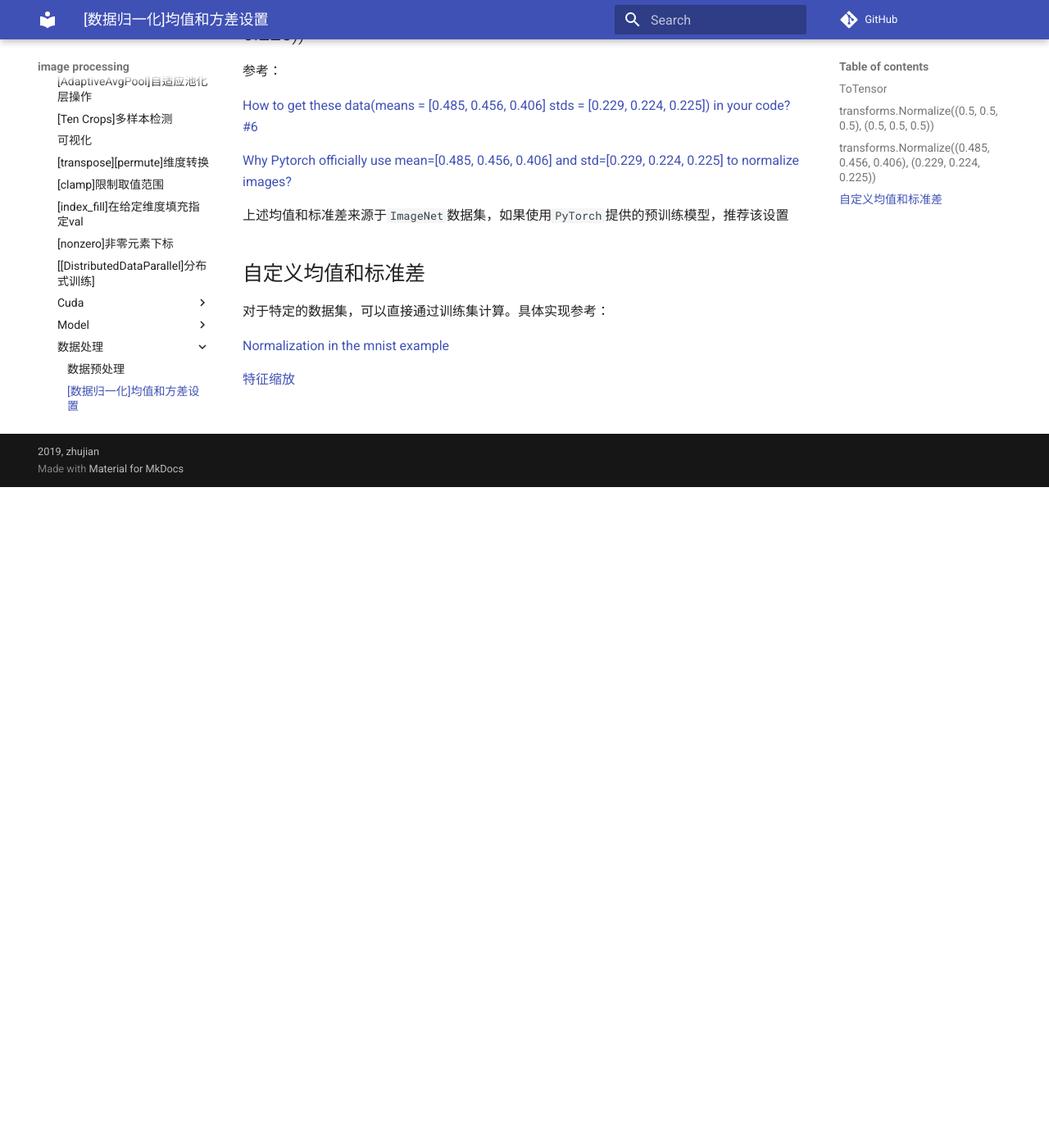
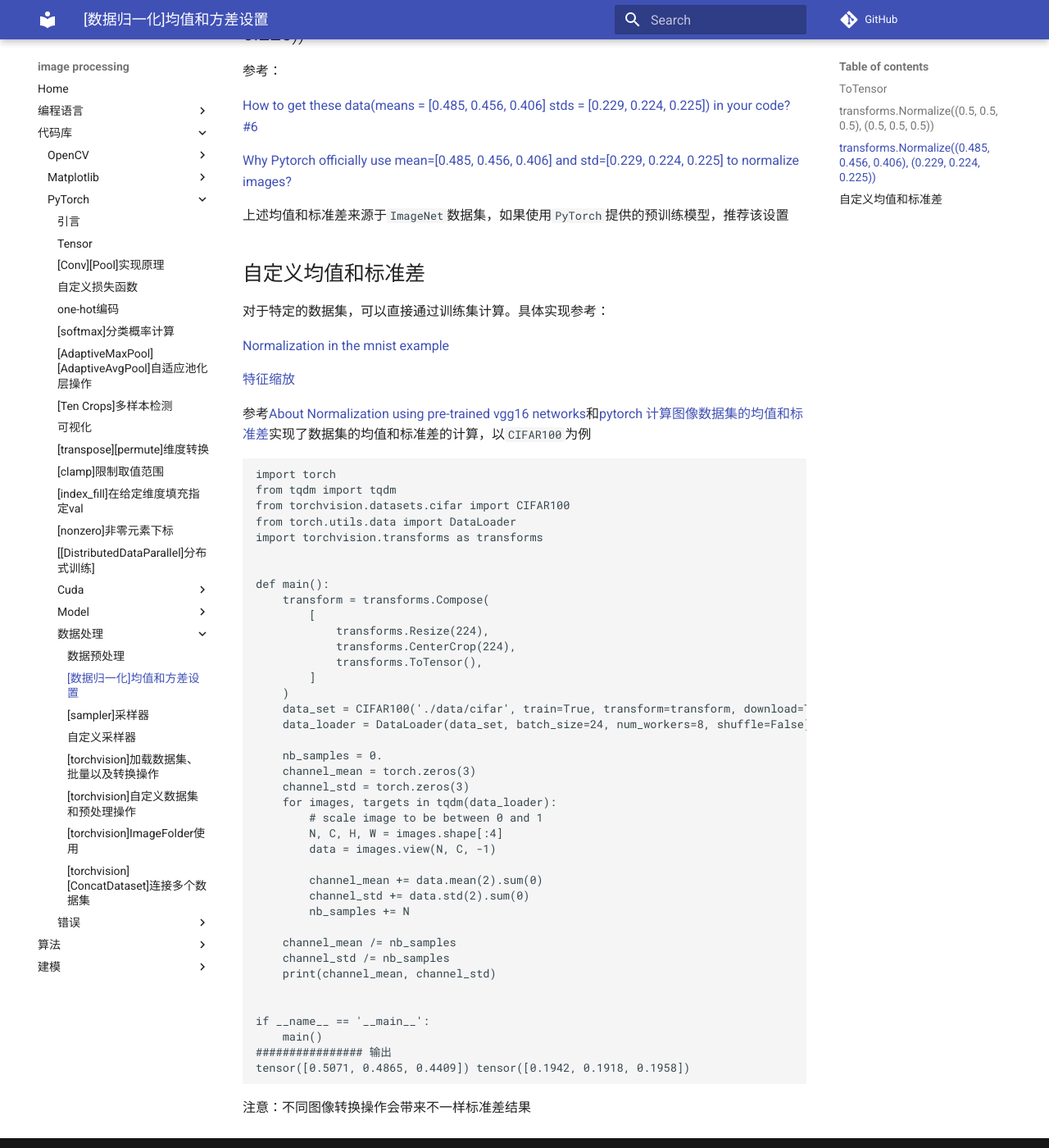
Before and after one commit to Document-Collection/image-processing, an MkDocs documentation site: the page built from docs/pytorch/preprocessing/[数据归一化]均值和方差设置.md, in a window 1280 px wide and 1400 px high, scrolled down 806 px. Shown: the whole window at 82% size. Built offline with MkDocs 1.6.1 and Material for MkDocs 9.7.7, drawn with Linux system fonts in a browser that asks for light colours; comment, search, counter and statistics services are not loaded.

Commit message:
docs(pytorch): 更新自定义数据集的均值和标准差实现代码

````diff
--- a/docs/pytorch/preprocessing/[数据归一化]均值和方差设置.md
+++ b/docs/pytorch/preprocessing/[数据归一化]均值和方差设置.md
@@ -45,3 +45,49 @@
 [Normalization in the mnist example](https://discuss.pytorch.org/t/normalization-in-the-mnist-example/457/27)
 
 [ 特征缩放](https://blog.zhujian.life/posts/dea583b1.html)
+
+参考[About Normalization using pre-trained vgg16 networks](https://discuss.pytorch.org/t/about-normalization-using-pre-trained-vgg16-networks/23560)和[pytorch 计算图像数据集的均值和标准差](https://www.cnblogs.com/wanghui-garcia/p/11448460.html)实现了数据集的均值和标准差的计算，以`CIFAR100`为例
+
+```
+import torch
+from tqdm import tqdm
+from torchvision.datasets.cifar import CIFAR100
+from torch.utils.data import DataLoader
+import torchvision.transforms as transforms
+
+
+def main():
+    transform = transforms.Compose(
+        [
+            transforms.Resize(224),
+            transforms.CenterCrop(224),
+            transforms.ToTensor(),
+        ]
+    )
+    data_set = CIFAR100('./data/cifar', train=True, transform=transform, download=True)
+    data_loader = DataLoader(data_set, batch_size=24, num_workers=8, shuffle=False)
+
+    nb_samples = 0.
+    channel_mean = torch.zeros(3)
+    channel_std = torch.zeros(3)
+    for images, targets in tqdm(data_loader):
+        # scale image to be between 0 and 1
+        N, C, H, W = images.shape[:4]
+        data = images.view(N, C, -1)
+
+        channel_mean += data.mean(2).sum(0)
+        channel_std += data.std(2).sum(0)
+        nb_samples += N
+
+    channel_mean /= nb_samples
+    channel_std /= nb_samples
+    print(channel_mean, channel_std)
+
+
+if __name__ == '__main__':
+    main()
+################ 输出
+tensor([0.5071, 0.4865, 0.4409]) tensor([0.1942, 0.1918, 0.1958])
+```
+
+注意：不同图像转换操作会带来不一样标准差结果
````
